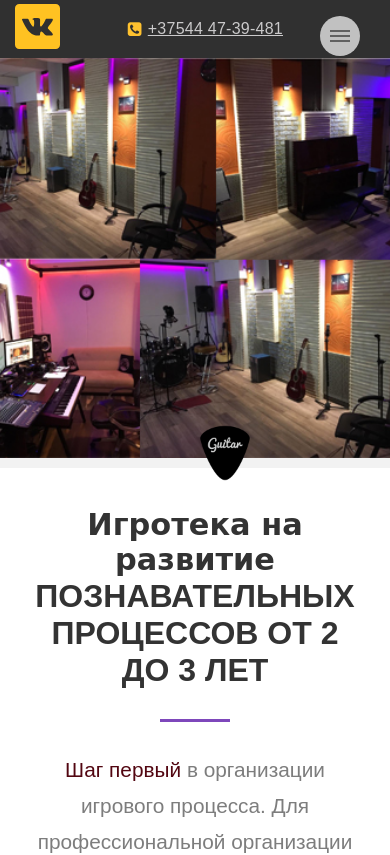
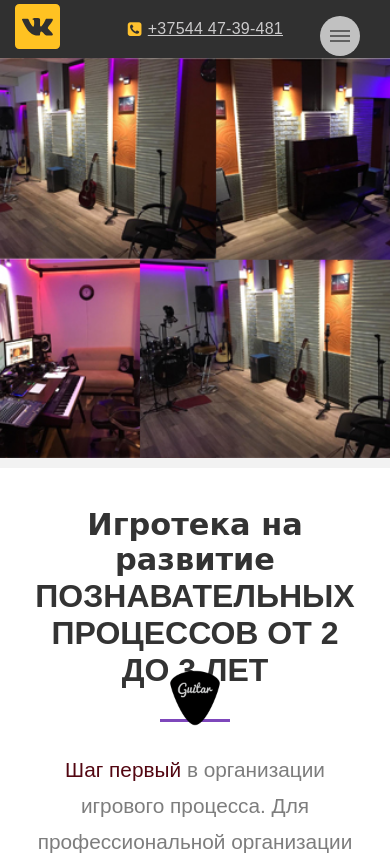
Before and after one commit to andreychernetsky/siteForGame, a website: page app/game.html in a window 390 px wide. Shown: the top 855 px of the page. Drawn offline with nearby package versions, Linux system fonts and the light colour scheme; files whose address does not match are found by name.

Commit message:
arror logo

```diff
--- a/app/scss/_media.scss
+++ b/app/scss/_media.scss
@@ -3,6 +3,15 @@
     &__phone {
       right: 20%;
     }
+  }
+  .logo {
+    left: 50%;
+    bottom: 109px;
+    &__picture {
+      width: 60px;
+      height: 60px;
+    }
+
   }
   .main-menu {
     min-width: 320px;
@@ -190,14 +199,7 @@
     padding-top: 90px;
   }
 
-  .logo {
-    top: -20px;
-    &__picture {
-      width: 60px;
-      height: 60px;
-    }
 
-  }
 }
 
 @media (max-width: 480px) {
--- a/app/scss/blocks/_game.scss
+++ b/app/scss/blocks/_game.scss
@@ -9,11 +9,13 @@
     width: 50%;
     margin:auto;
     display: flex;
+    padding: 10px;
   }
   &__item {
 
   }
   &__slider {
     width: 50%;
+    padding: 10px;
   }
 }
--- a/app/scss/blocks/_logo.scss
+++ b/app/scss/blocks/_logo.scss
@@ -1,13 +1,13 @@
 .logo{
+  bottom:57px;
   //order: 2;
   position: absolute;
   transform: translateX(-50%);
   z-index: 60;
 
   &__picture {
-    top:-35px;
-    left: 47%;
 
+    left: 50%;
     width: 100px;
     height: 100px;
   }
```
Also changed, not shown: app/css/style.min.css.
